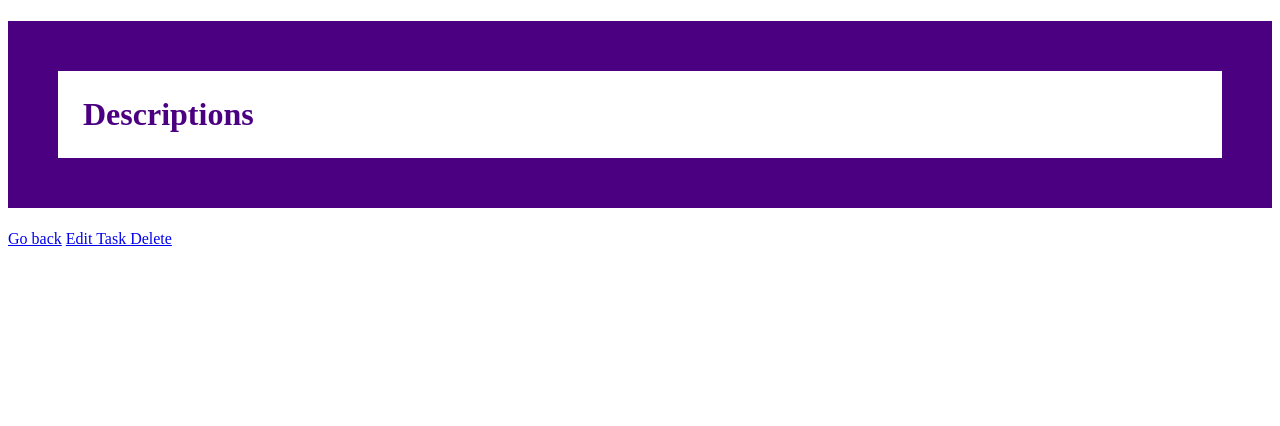
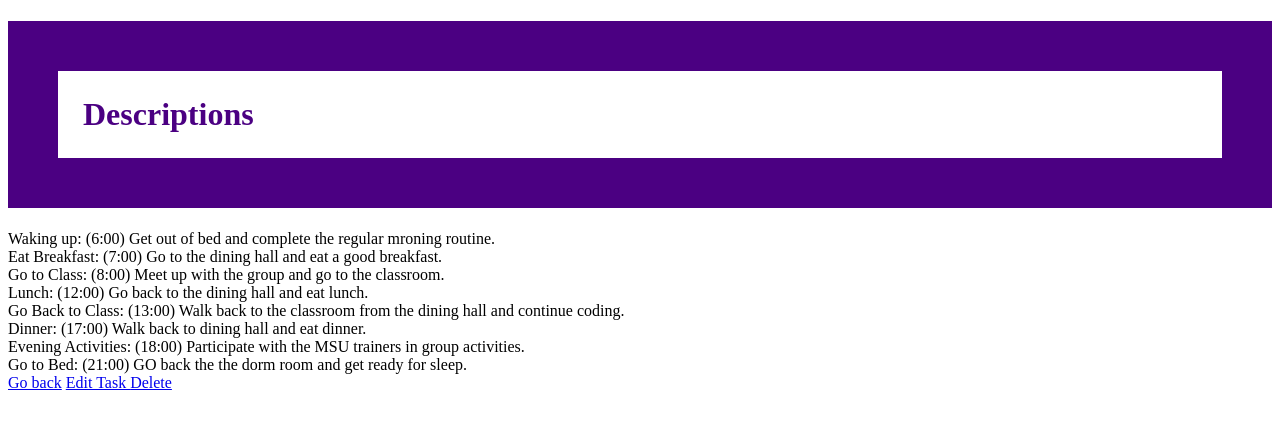
Before and after one commit to sshick/todo_app_front_end, a plain HTML site: page show.html in a window 1280 px wide. Drawn offline with Linux system fonts and the light colour scheme.

Commit message:
added descriptions

```diff
--- a/show.css
+++ b/show.css
@@ -4,3 +4,27 @@ h1{
     padding: 25px;
     border-style: solid;
 }
+p1{
+    display:block;
+}
+p2{
+    display:block;
+}
+p3{
+    display:block;
+}
+p4{
+    display:block;
+}
+p5{
+    display:block;
+}
+p6{
+    display:block;
+}
+p7{
+    display:block;
+}
+p8{
+    display:block;
+}
--- a/show.html
+++ b/show.html
@@ -6,6 +6,14 @@
     </head>
     <body>
         <h1>Descriptions</h1>
+        <p1>Waking up: (6:00) Get out of bed and complete the regular mroning routine.</p1>
+        <p2>Eat Breakfast: (7:00) Go to the dining hall and eat a good breakfast.</p2>
+        <p3>Go to Class: (8:00) Meet up with the group and go to the classroom.</p3>
+        <p4>Lunch: (12:00) Go back to the dining hall and eat lunch.</p4>
+        <p5>Go Back to Class: (13:00) Walk back to the classroom from the dining hall and continue coding.</p5>
+        <p6>Dinner: (17:00) Walk back to dining hall and eat dinner.</p6>
+        <p7>Evening Activities: (18:00) Participate with the MSU trainers in group activities.</p7>
+        <p8>Go to Bed: (21:00) GO back the the dorm room and get ready for sleep.</p8>
         <a href="index.html"> Go back</a>
         <a href="#"> Edit Task </a>
         <a href="#"> Delete </a>
```
Also changed, not shown: index.html (+1 -1 lines).
